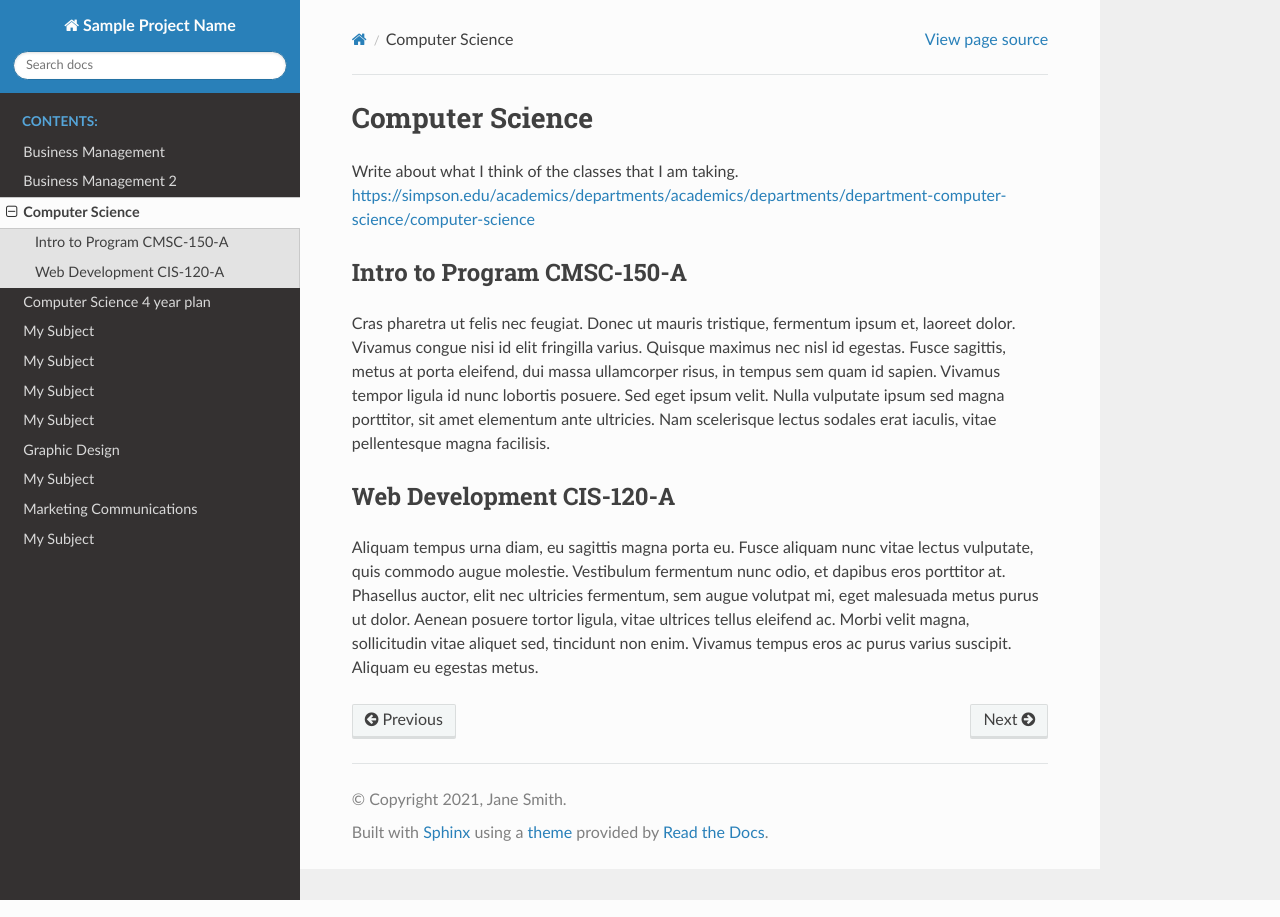
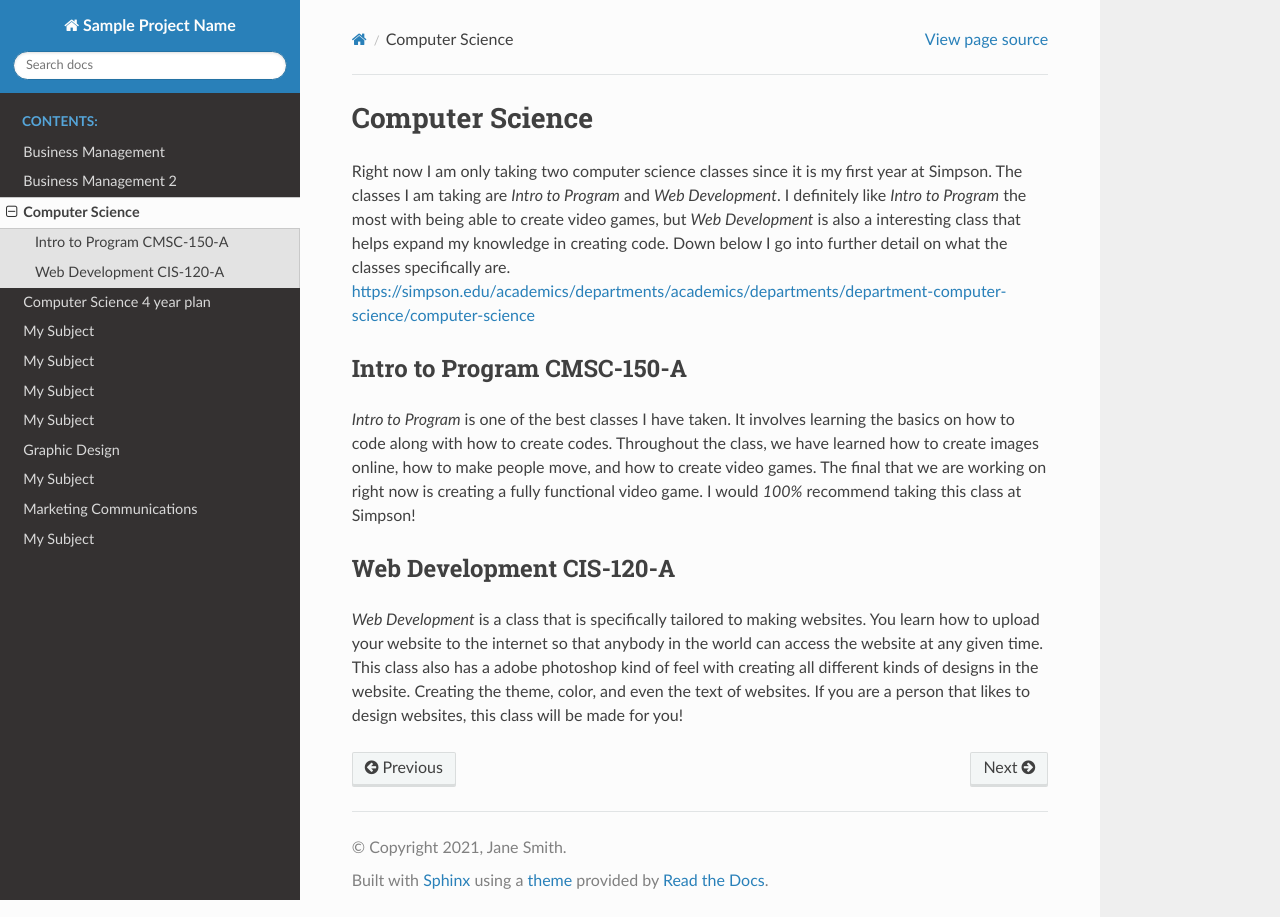
Before and after one commit to burnskatie/majors_template, a Sphinx documentation site: the page built from source/computer_science/index.rst, in a window 1280 px wide. Built offline with Sphinx 7.4.7 and the Read the Docs theme 2.0.0, drawn with Linux system fonts in a browser that asks for light colours.

Commit message:
finished the work, I just have to fix the image

```diff
--- a/source/computer_science/index.rst
+++ b/source/computer_science/index.rst
@@ -1,28 +1,31 @@
 Computer Science
 ================
 
-Write about what I think of the classes that I am taking.
+Right now I am only taking two computer science classes since it is my first
+year at Simpson. The classes I am taking are *Intro to Program* and *Web Development*.
+I definitely like *Intro to Program* the most with being able to create video games,
+but *Web Development* is also a interesting class that helps expand my knowledge in
+creating code. Down below I go into further detail on what the classes specifically
+are.
 https://simpson.edu/academics/departments/academics/departments/department-computer-science/computer-science
 
 Intro to Program CMSC-150-A
 ---------------------------
 
-Cras pharetra ut felis nec
-feugiat. Donec ut mauris tristique, fermentum ipsum et, laoreet dolor. Vivamus
-congue nisi id elit fringilla varius. Quisque maximus nec nisl id egestas. Fusce
-sagittis, metus at porta eleifend, dui massa ullamcorper risus, in tempus sem
-quam id sapien. Vivamus tempor ligula id nunc lobortis posuere. Sed eget ipsum
-velit. Nulla vulputate ipsum sed magna porttitor, sit amet elementum ante ultricies.
-Nam scelerisque lectus sodales erat iaculis, vitae pellentesque magna facilisis.
+*Intro to Program* is one of the best classes I have taken. It involves learning
+the basics on how to code along with how to create codes. Throughout the class,
+we have learned how to create images online, how to make people move, and how
+to create video games. The final that we are working on right now is creating
+a fully functional video game. I would *100%* recommend taking this class at
+Simpson!
 
 
 Web Development CIS-120-A
 -------------------------
 
-Aliquam tempus urna diam, eu sagittis magna porta eu. Fusce aliquam nunc vitae
-lectus vulputate, quis commodo augue molestie. Vestibulum fermentum nunc odio,
-et dapibus eros porttitor at. Phasellus auctor, elit nec ultricies fermentum,
-sem augue volutpat mi, eget malesuada metus purus ut dolor. Aenean posuere
-tortor ligula, vitae ultrices tellus eleifend ac. Morbi velit magna,
-sollicitudin vitae aliquet sed, tincidunt non enim. Vivamus tempus eros ac
-purus varius suscipit. Aliquam eu egestas metus.
+*Web Development* is a class that is specifically tailored to making websites.
+You learn how to upload your website to the internet so that anybody in the world
+can access the website at any given time. This class also has a adobe photoshop
+kind of feel with creating all different kinds of designs in the website. Creating
+the theme, color, and even the text of websites. If you are a person that likes
+to design websites, this class will be made for you!
```
Also changed, not shown: source/future/index.rst (+29 -3 lines), 1 other file.
